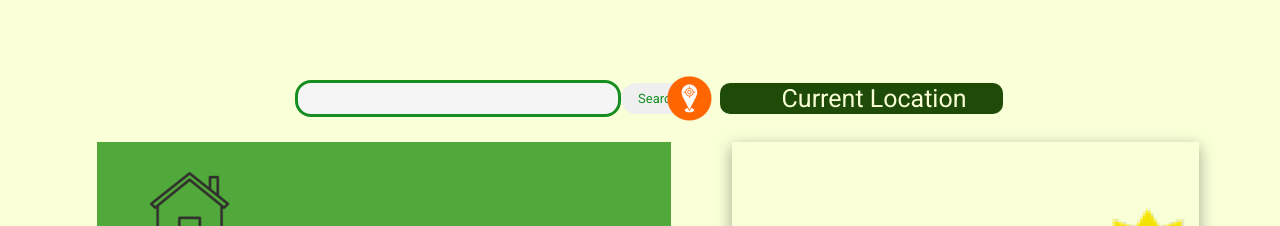
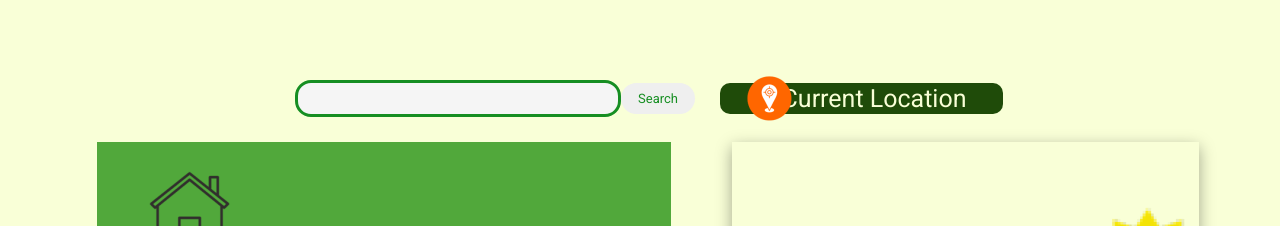
Before and after one commit to maltsh/Weather-Site, a plain HTML site: page docs/index.html in a window 1280 px wide. Shown: the top 226 px of the page. Drawn offline with Linux system fonts and the light colour scheme.

Commit message:
2nd Commit

```diff
--- a/docs/index.css
+++ b/docs/index.css
@@ -8,6 +8,7 @@
     box-sizing: border-box;
     width: 326px;
     height: 37px;
+    cursor: text;
  }
  .rectangle1 {
     position: absolute;
--- a/docs/index.html
+++ b/docs/index.html
@@ -17,8 +17,8 @@
 
   	<div class="frame">
     		<div class="frame1">
-      			<div class="rectangle">
-      			</div>
+				<div class="rectangle">
+				 </div>
       			<div class="frame2">
         				<div class="rectangle1">
         				</div>
@@ -39,7 +39,7 @@
       			</div>
       			<img class="untitled-design-6-1" alt="imageA" src="assets/imageA.png">
 
-      			<img class="untitled-design-5-1" alt="imageB" src="assets/imageB.png">
+      			<img class="untitled-design-5-1" alt="imageB" src="assets/imageB.png" style="margin-left: 80px;">
 
       			<div class="frame-child">
       			</div>
```
Also changed, not shown: docs/assets/image1.png, docs/assets/image2.png (deleted).
